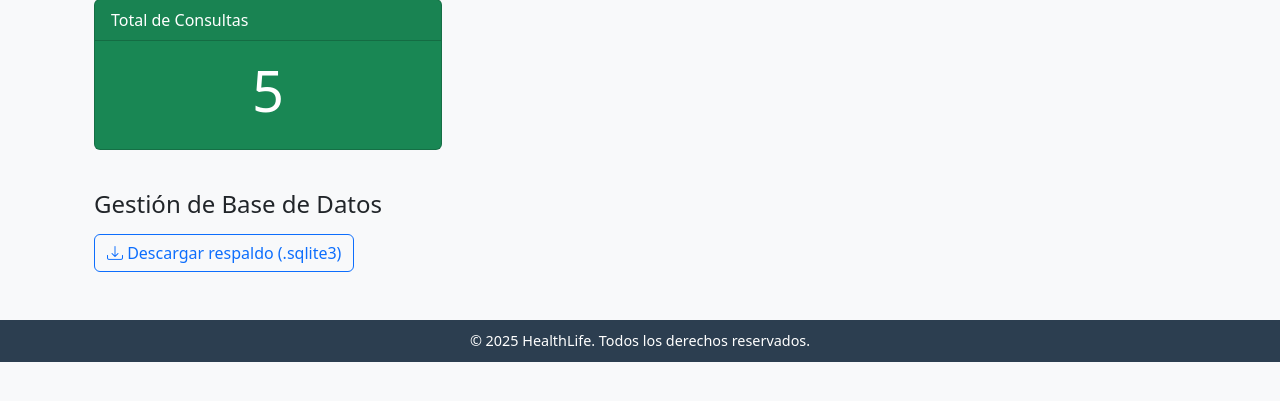
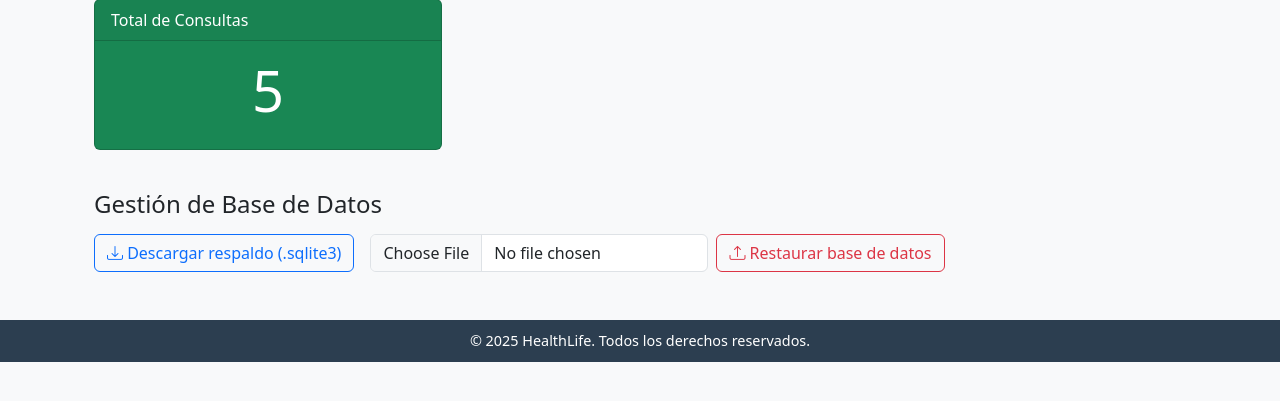
Before and after one commit to Adbelss/sistema-clinica-medica, a Django app: page /consultas/dashboard/ in a window 1280 px wide. Shown: the part 173-574 px from the top of the page. Run offline with Django 5.2, Linux system fonts and the light colour scheme; a user stored in the database is signed in; data comes from the database, SQL or seed files in the repository; both versions use the stored data as it was after the commit.

Commit message:
✅ Día 19 completado: Respaldo y restauración de base de datos SQLite con interfaz protegida y visual mejorada

```diff
--- a/respaldo/urls.py
+++ b/respaldo/urls.py
@@ -4,4 +4,5 @@ from . import views
 
 urlpatterns = [
     path('exportar/', views.exportar_base_datos, name='exportar_base_datos'),
+    path('importar/', views.importar_base_datos, name='importar_base_datos'),
 ]
--- a/templates/base.html
+++ b/templates/base.html
@@ -83,10 +83,10 @@
 
     <!-- Mensajes Django (Bootstrap Alerts) -->
     {% if messages %}
-      <div class="container mt-3">
+      <div class="container mt-4">
         {% for message in messages %}
-          <div class="alert alert-{{ message.tags }} alert-dismissible fade show" role="alert">
-            {{ message }}
+          <div class="alert alert-{{ message.tags }} alert-dismissible fade show shadow-sm" role="alert">
+            <i class="bi bi-info-circle-fill me-2"></i>{{ message }}
             <button type="button" class="btn-close" data-bs-dismiss="alert" aria-label="Cerrar"></button>
           </div>
         {% endfor %}
--- a/templates/consultas/dashboard.html
+++ b/templates/consultas/dashboard.html
@@ -5,6 +5,18 @@
 {% block content %}
 <div class="container mt-5">
     <h2 class="mb-4">Bienvenido, {{ usuario }}</h2>
+
+    <!-- Mensajes -->
+    {% if messages %}
+    <div class="mt-3">
+        {% for message in messages %}
+            <div class="alert alert-{{ message.tags }} alert-dismissible fade show shadow-sm" role="alert">
+                <i class="bi bi-info-circle-fill me-2"></i>{{ message }}
+                <button type="button" class="btn-close" data-bs-dismiss="alert" aria-label="Cerrar"></button>
+            </div>
+        {% endfor %}
+    </div>
+    {% endif %}
 
     <!-- Estadísticas -->
     <div class="row mb-4">
@@ -22,12 +34,27 @@
 
     <!-- Sección de Respaldo de Base de Datos -->
     {% if request.user.is_superuser %}
-    <div class="row mb-4">
+    <div class="row mb-5">
         <div class="col-md-12">
             <h4 class="mb-3">Gestión de Base de Datos</h4>
-            <a href="{% url 'exportar_base_datos' %}" class="btn btn-outline-primary">
-                <i class="bi bi-download"></i> Descargar respaldo (.sqlite3)
-            </a>
+
+            <div class="d-flex flex-wrap gap-3 align-items-center">
+                <!-- Botón de exportar -->
+                <a href="{% url 'exportar_base_datos' %}" class="btn btn-outline-primary">
+                    <i class="bi bi-download"></i> Descargar respaldo (.sqlite3)
+                </a>
+
+                <!-- Formulario de importación con confirmación -->
+                <form method="post" action="{% url 'importar_base_datos' %}" enctype="multipart/form-data"
+                      onsubmit="return confirm('¿Estás completamente seguro de restaurar esta base de datos? Esta acción no se puede deshacer.')"
+                      class="d-flex flex-wrap gap-2 align-items-center">
+                    {% csrf_token %}
+                    <input type="file" name="respaldo" accept=".sqlite3" class="form-control w-auto" required>
+                    <button type="submit" class="btn btn-outline-danger">
+                        <i class="bi bi-upload"></i> Restaurar base de datos
+                    </button>
+                </form>
+            </div>
         </div>
     </div>
     {% endif %}
```
Also changed, not shown: respaldo/views.py (+35 -0 lines), db.sqlite3, nuevo_respaldo.sqlite3 (added).
